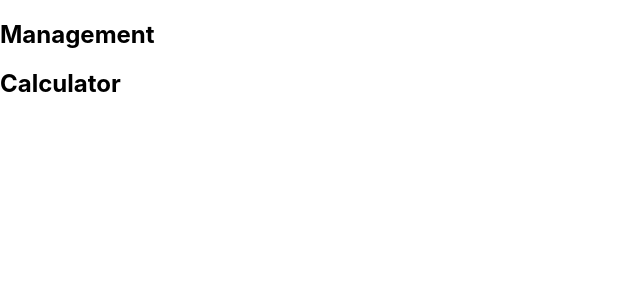
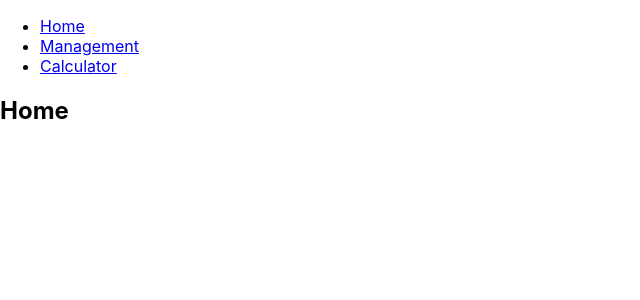
Before and after one commit to valentinyak/eliftech-test-mortgage-calculator-front2, a React (Create React App) app: page / in a window 1280 px wide. Shown: the top 300 px of the page, without its empty margins (0-640 px from the left). Built offline with nearby package versions, Linux system fonts and the light colour scheme.

Commit message:
create navigation

```diff
--- a/package.json
+++ b/package.json
@@ -9,6 +9,7 @@
     "prop-types": "^15.8.1",
     "react": "^18.0.0",
     "react-dom": "^18.0.0",
+    "react-router-dom": "^6.3.0",
     "react-scripts": "5.0.1",
     "web-vitals": "^2.1.4"
   },
--- a/src/App.js
+++ b/src/App.js
@@ -1,14 +1,25 @@
+import Home from './views/Home';
 import Management from './views/Management';
 import Calculator from './views/Calculator';
+import Nav from './components/Nav';
+
+import { BrowserRouter as Router, Routes, Route } from 'react-router-dom';
 
 import './App.css';
 
 function App() {
   return (
-    <div>
-      <Management></Management>
-      <Calculator></Calculator>
-    </div>
+    <Router>
+      <Nav></Nav>
+
+      <div>
+        <Routes>
+          <Route path="/management" element={<Management />} />
+          <Route path="/calculator" element={<Calculator />} />
+          <Route path="/" element={<Home />} />
+        </Routes>
+      </div>
+    </Router>
   );
 }
 
--- /dev/null
+++ b/src/components/Nav.js
@@ -0,0 +1,21 @@
+import { Link } from 'react-router-dom';
+
+function Nav() {
+  return (
+    <nav className="Nav">
+      <ul>
+        <li>
+          <Link to="/">Home</Link>
+        </li>
+        <li>
+          <Link to="/management">Management</Link>
+        </li>
+        <li>
+          <Link to="/calculator">Calculator</Link>
+        </li>
+      </ul>
+    </nav>
+  );
+}
+
+export default Nav;
--- /dev/null
+++ b/src/views/Home.js
@@ -0,0 +1,9 @@
+function Home() {
+  return (
+    <div className="Home">
+      <h2>Home</h2>
+    </div>
+  );
+}
+
+export default Home;
```
Also changed, not shown: 1 other file (tests, documents, lock files or other folders).
